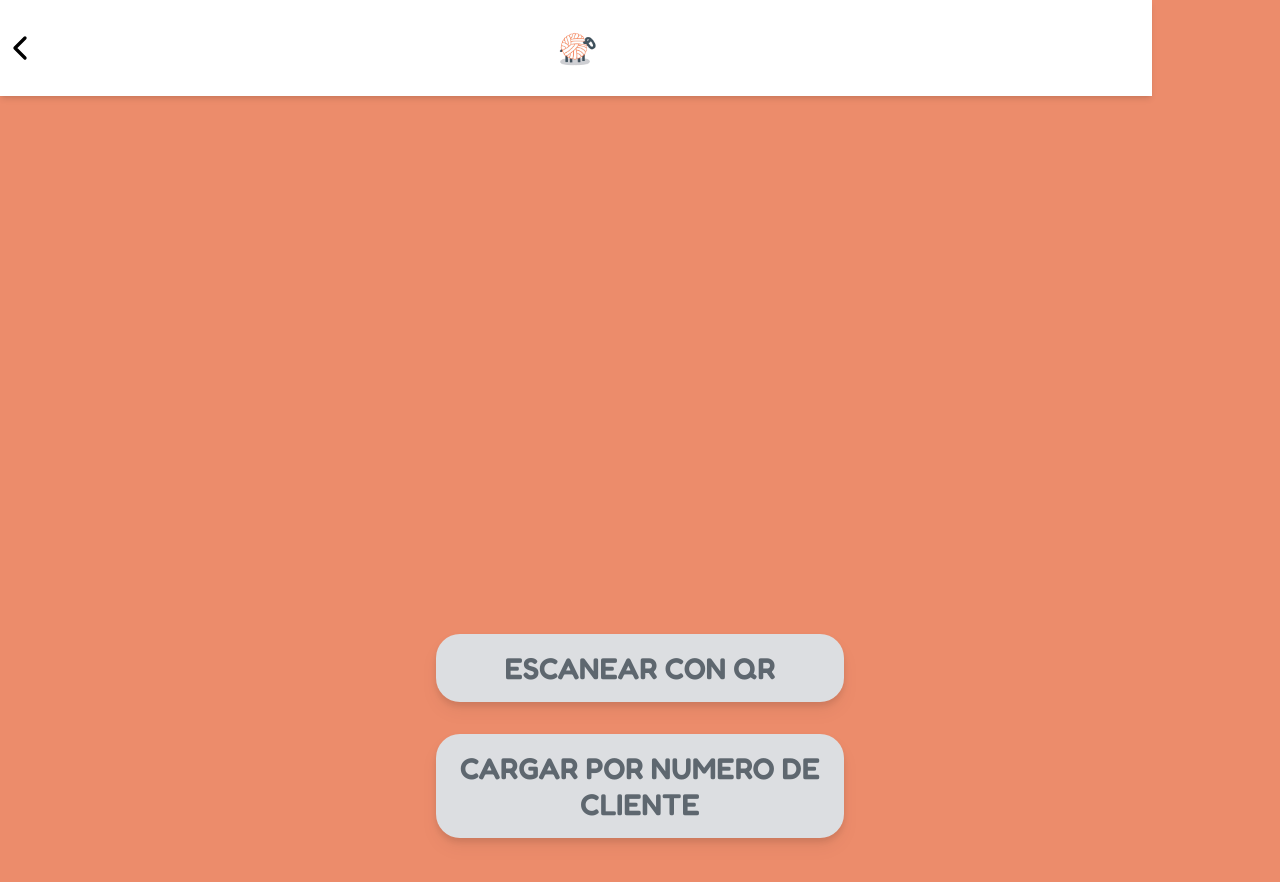
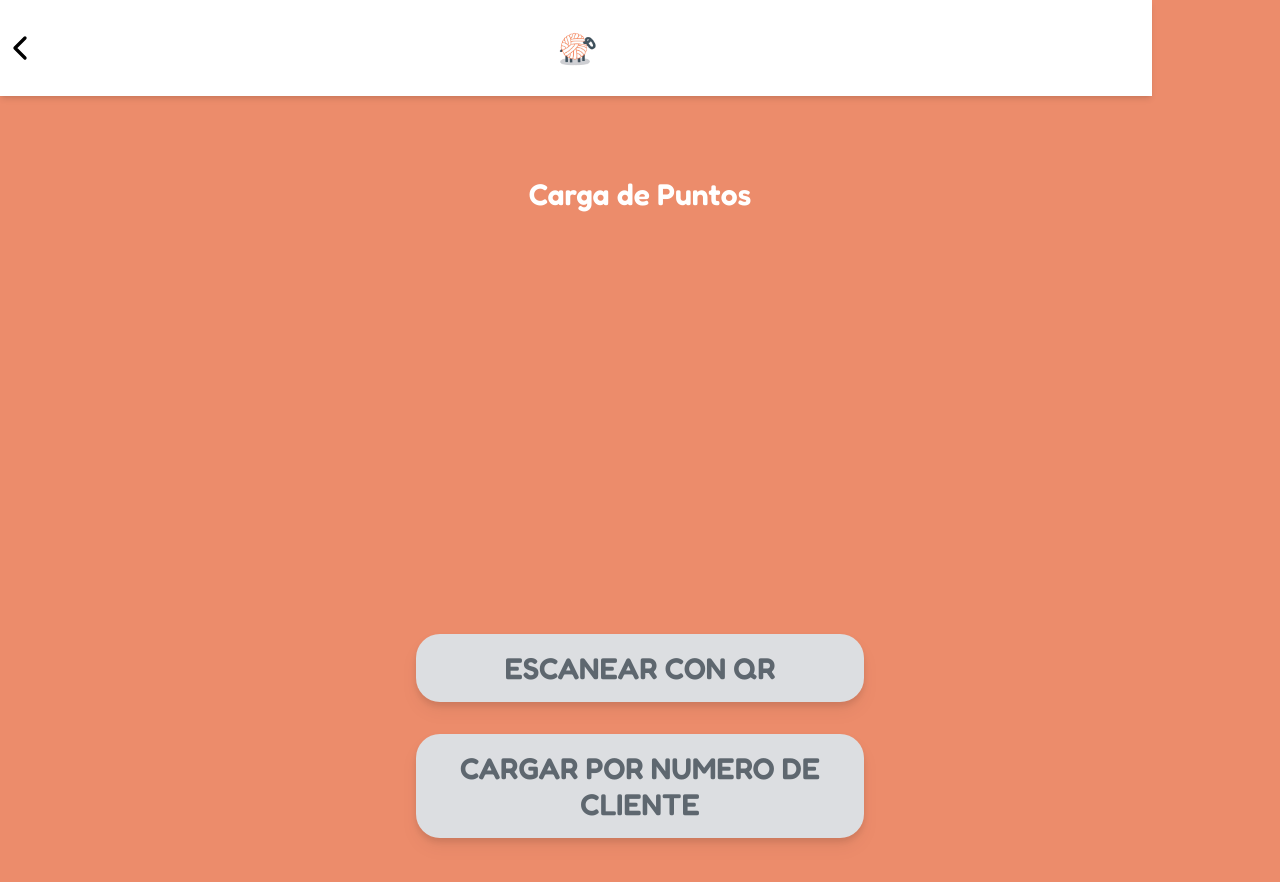
Before and after one commit to AlejoCzombos/como-ovillo-al-dedo, a Next.js app: page /puntos/cargar in a window 1280 px wide. Shown: the top 882 px of the page. Built offline with nearby package versions, Linux system fonts and the light colour scheme.

Commit message:
mensaje al cargar puntos

```diff
--- a/src/app/puntos/cargar/page.tsx
+++ b/src/app/puntos/cargar/page.tsx
@@ -5,9 +5,10 @@ import ModalQr from "@/components/ModalQr";
 import BigButton from "@/components/BigButton";
 import { qrState, useQr } from "@/lib/store/Qr";
 import { useState } from "react";
+import toast from "react-hot-toast";
 
 export default function CargarPuntos() {
-  const { result, setIsOpen, isOpen } = useQr() as qrState;
+  const { result, setIsOpen, isOpen, setResult } = useQr() as qrState;
   const [idClientIsOpen, setIdClientIsOpen] = useState<boolean>(false);
 
   const handleClick = () => {
@@ -18,7 +19,8 @@ export default function CargarPuntos() {
     e.preventDefault();
     const form = e.currentTarget;
     const totalSale = form.totalSale.value;
-    const res = await fetch("/api/clientes/puntos/cargar", {
+
+    const data = fetch("/api/clientes/puntos/cargar", {
       method: "POST",
       body: JSON.stringify({ monto: totalSale, cliente_id: result }),
       headers: {
@@ -26,16 +28,27 @@ export default function CargarPuntos() {
       },
     });
 
-    if (res.ok) {
-      const data = await res.json();
-      alert(`Puntos cargados: ${data.puntosActuales}`);
-    }
+    toast.promise(
+      data.then((res) => res.json()),
+      {
+        loading: "Cargando puntos...",
+        success: (data) =>
+          `Puntos cargados\nPuntos actuales: ${data.puntosActuales}`,
+        error: "Error al cargar los puntos",
+      }
+    );
+
+    setResult("");
+    form.reset();
   };
 
   return (
     <main className="flex justify-center min-h-[100vw] w-full m-auto">
       {!result && (
-        <section className="flex flex-col items-center justify-center gap-8 w-full max-w-md px-5">
+        <section className="flex flex-col items-center justify-center gap-8 w-full max-w-md px-5 sm:px-0 relative">
+          <h2 className="text-3xl text-center w-[80%] text-white font-semibold absolute top-20 left-1/2 transform -translate-x-1/2">
+            Carga de Puntos
+          </h2>
           <BigButton text="ESCANEAR CON QR" onClick={handleClick} />
           <BigButton
             text="CARGAR POR NUMERO DE CLIENTE"
@@ -46,7 +59,7 @@ export default function CargarPuntos() {
       {result && (
         <form
           onSubmit={handleSubmit}
-          className="flex flex-col items-center justify-center gap-8 w-full max-w-md px-5"
+          className="flex flex-col items-center justify-center gap-8 w-full max-w-md px-5 sm:px-0"
         >
           <div className="w-full p-2 text-2xl">
             <label className="text-white" htmlFor="totalSale">
```
